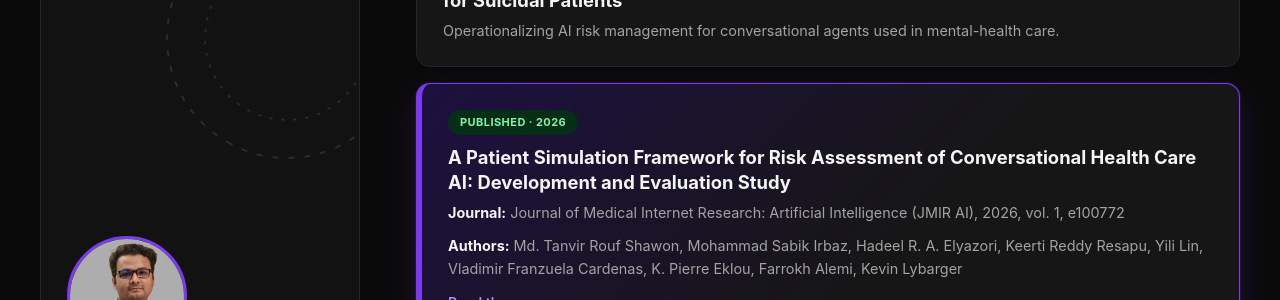
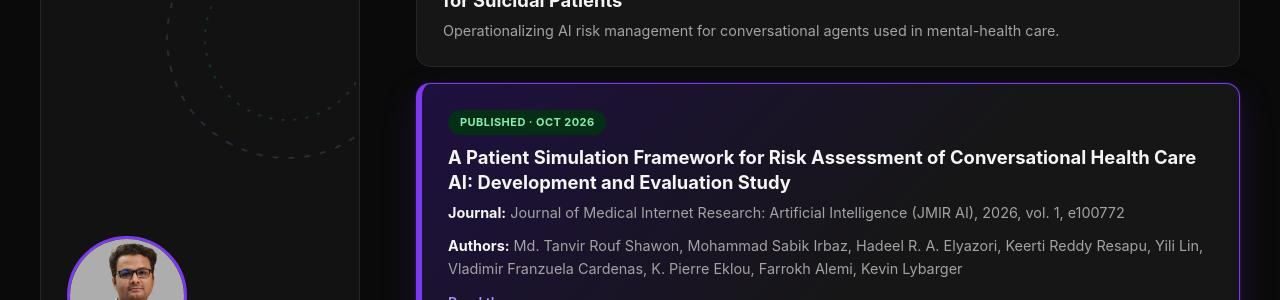
Before and after one commit to shawon-tanvir/shawon-tanvir.github.io, a Jekyll site: the page built from _pages/about.md, in a window 1280 px wide and 900 px high, scrolled down 1482 px. Shown: the part 145-445 px from the top of the window. Built offline with Jekyll 4.4.1, drawn with Linux system fonts in a browser that asks for light colours.

Commit message:
Date the JMIR AI publication to October 2026

```diff
--- a/_pages/about.md
+++ b/_pages/about.md
@@ -100,7 +100,7 @@ redirect_from:
   <details style="margin-top: 20px;">
     <summary>Full activity timeline</summary>
     <p>
-      <strong>2026</strong>: Paper published in <a href="https://ai.jmir.org/2026/1/e100772">JMIR AI</a>: <em>A Patient Simulation Framework for Risk Assessment of Conversational Health Care AI: Development and Evaluation Study</em>.<br>
+      <strong>Oct 2026</strong>: Paper published in <a href="https://ai.jmir.org/2026/1/e100772">JMIR AI</a>: <em>A Patient Simulation Framework for Risk Assessment of Conversational Health Care AI: Development and Evaluation Study</em>.<br>
       <strong>Apr 2025</strong>: Paper published at <a href="https://link.springer.com/journal/11042">Multimedia Tools and Applications</a> (<a href="https://link.springer.com/article/10.1007/s11042-025-20842-x">link</a>).<br>
       <strong>Aug 2024</strong>: Joined the CS department of George Mason University as a Ph.D. student.<br>
       <strong>Apr 2024</strong>: Paper published at <a href="https://www.sciencedirect.com/journal/neurocomputing">Neurocomputing</a> (<a href="https://www.sciencedirect.com/science/article/pii/S0925231224005034">link</a>).<br>
@@ -142,7 +142,7 @@ redirect_from:
   </div>
 
   <div class="box box--highlight">
-    <span class="badge badge--published">Published · 2026</span>
+    <span class="badge badge--published">Published · Oct 2026</span>
     <h3 style="margin-top: 10px;">A Patient Simulation Framework for Risk Assessment of Conversational Health Care AI: Development and Evaluation Study</h3>
     <p class="meta"><strong>Journal:</strong> Journal of Medical Internet Research: Artificial Intelligence (JMIR AI), 2026, vol. 1, e100772</p>
     <p class="meta"><strong>Authors:</strong> Md. Tanvir Rouf Shawon, Mohammad Sabik Irbaz, Hadeel R. A. Elyazori, Keerti Reddy Resapu, Yili Lin, Vladimir Franzuela Cardenas, K. Pierre Eklou, Farrokh Alemi, Kevin Lybarger</p>
```
